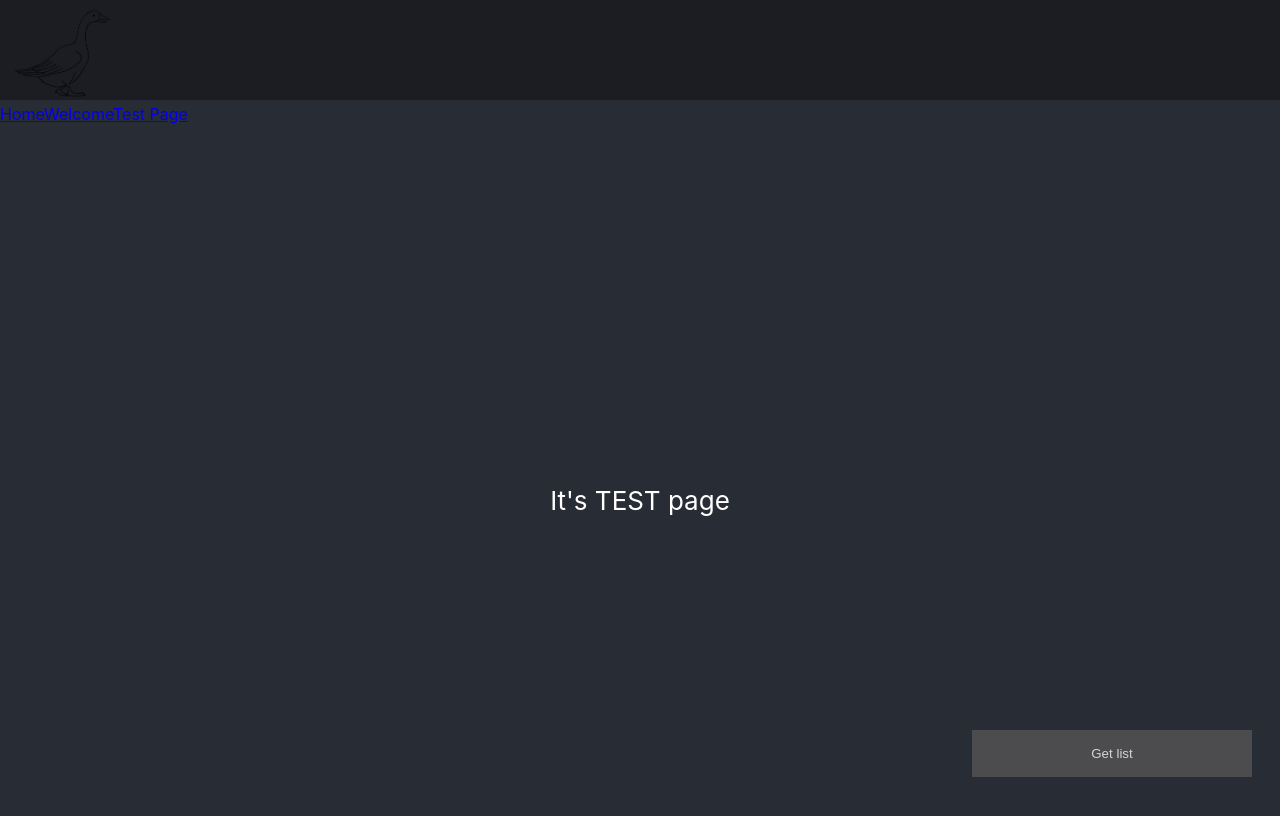
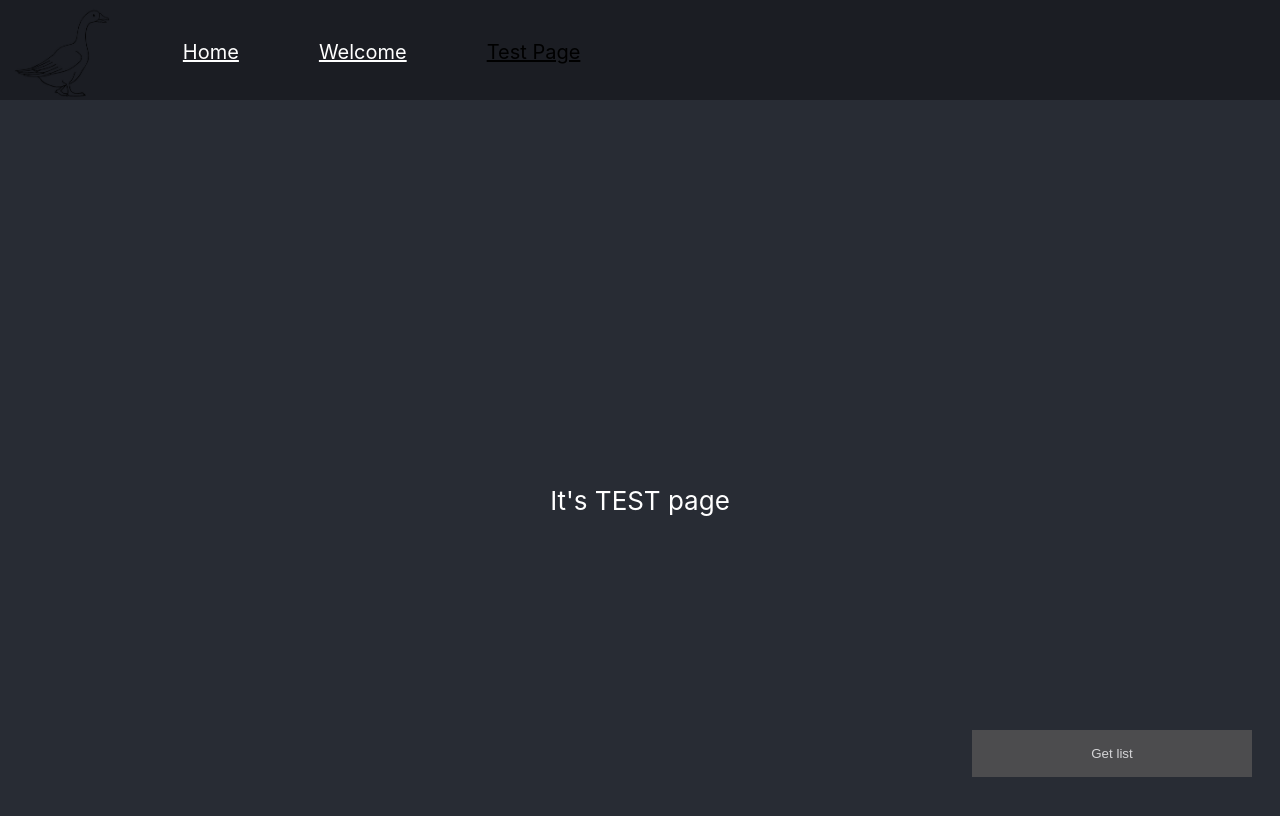
Before and after one commit to GoSSy4691/React-app_e-shop_GoSSy.link, a React (Create React App) app: page /test_page in a window 1280 px wide. Shown: the top 816 px of the page. Built offline with nearby package versions, Linux system fonts and the light colour scheme.

Commit message:
fix: css in header

```diff
--- a/src/App.js
+++ b/src/App.js
@@ -1,9 +1,10 @@
 import './App.css';
 import ShowList from './axios/toDoList';
+import {BrowserRouter, Route} from 'react-router-dom';
+import Header from './mainPage/header/header';
+import Home from './mainPage/home';
 import Welcome from './mainPage/welcome';
 import TestPage from './mainPage/testPage';
-import {BrowserRouter, Route} from 'react-router-dom';
-import Header from './mainPage/header/header';
 
 function App() {
   return (
@@ -13,6 +14,7 @@ function App() {
         <Header/>
       </div>
       <header className='App-header'>
+        <Route path='/home' component={Home}/>
         <Route path='/welcome' component={Welcome}/>
         <Route path='/test_page' component={TestPage}/>
         <div>
--- /dev/null
+++ b/src/mainPage/header/header.css
@@ -0,0 +1,20 @@
+.nav {
+    display: flex;
+    list-style-type: none;
+    text-align: center;
+}
+
+.bar li {
+    display: inline-block;
+    font-size: 20px;
+    margin: 40px;
+    color: white; /* doesn't work*/
+}
+
+.text-inactive {
+    color: white;
+}
+
+.text-active {
+    color: black;
+}
--- a/src/mainPage/header/header.js
+++ b/src/mainPage/header/header.js
@@ -1,16 +1,15 @@
 import LogoImg from './logoGoose/logoImage';
 import {NavLink} from 'react-router-dom';
+import './header.css';
 
 function Header() {
   return (
-    <div>
-      <div>
-        <LogoImg/>
-      </div>
-      <div>
-        <NavLink to='/'>Home</NavLink>
-        <NavLink to='/welcome'>Welcome</NavLink>
-        <NavLink to='/test_page'>Test Page</NavLink>
+    <div className='nav'>
+      <li><LogoImg/></li>
+      <div className='bar'>
+      <li><NavLink className='text-inactive' activeClassName='text-active' to='/home'>Home</NavLink></li>
+      <li><NavLink className='text-inactive' activeClassName='text-active' to='/welcome'>Welcome</NavLink></li>
+      <li><NavLink className='text-inactive' activeClassName='text-active' to='/test_page'>Test Page</NavLink></li>
       </div>
     </div>
   );
--- /dev/null
+++ b/src/mainPage/home.js
@@ -0,0 +1,10 @@
+function Home() {
+  return (
+    <div>
+      Home
+    </div>
+  );
+}
+
+
+export default Home;
```
